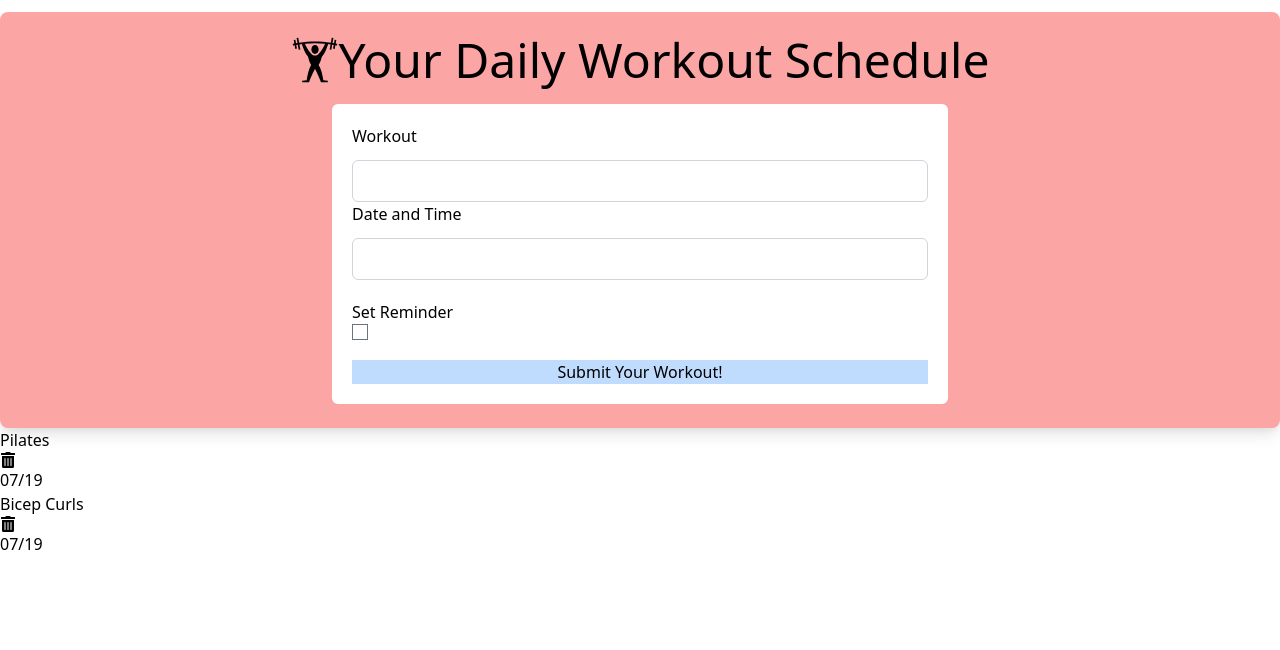
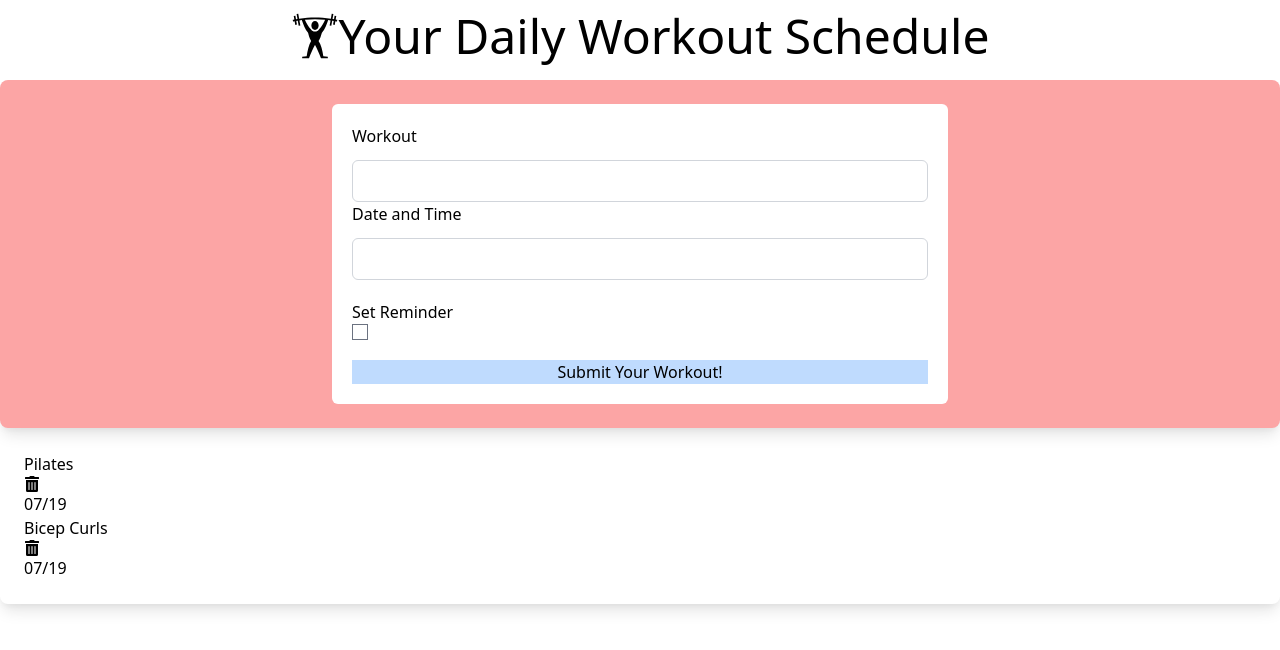
Before and after one commit to JenniferStohler/YourWorkoutSchedule, a React (Create React App) app: page / in a window 1280 px wide. Shown: the top 650 px of the page. Built offline with nearby package versions, Linux system fonts and the light colour scheme.

Commit message:
more reformatting

```diff
--- a/src/App.js
+++ b/src/App.js
@@ -8,6 +8,7 @@ import AddTask from "./components/AddTask"
 
 
 function App() {
+  const [showAddTask, setShowAddTask] = useState(true)
   const [tasks, setTasks] = useState([
     {
     id: 1,
@@ -41,16 +42,17 @@ function App() {
 
   return (
     <div className="App container mx-auto mt-3 font-thin">
-      <div className="bg-red-300 p-6 rounded-lg shadow-lg">
-      <h1 className="text-5xl text-black text-center">
+
+        <h1 className="text-5xl text-black text-center">
         <GiWeightLiftingUp className="inline-block text-black align-top"/>
         Your Daily Workout Schedule
         </h1>
-        <AddTask onAdd={addTask}/>
+        {showAddTask && <AddTask onAdd={addTask} />}
 
+      <div>
+      <div className="bg-white-300 p-6 rounded-lg shadow-lg">
+          {tasks.length > 0 ? (<Tasks tasks={tasks} onDelete={deleteTask} onToggle={toggleReminder} />) : ('No Workouts to Show')}
         </div>
-      <div>
-        {tasks.length > 0 ? (<Tasks tasks={tasks} onDelete={deleteTask} onToggle={toggleReminder} />) : ('No Workouts to Show')}
       </div>
     </div>
 
--- a/src/components/AddTask.js
+++ b/src/components/AddTask.js
@@ -20,8 +20,8 @@ const AddTask = ({onAdd}) => {
     setReminder(false)
   }
   return (
-
     <form className="add-form mt-5" onSubmit={onSubmit}>
+      <div className="bg-red-300 p-6 rounded-lg shadow-lg">
           <div className="form-control w-1/2 flex mx-auto bg-white rounded-md">
           <div className="p-5 flex flex-col min-w-full">
                 <label htmlFor="workout" className="font-medium text-black"
@@ -63,7 +63,8 @@ const AddTask = ({onAdd}) => {
               </div>
               <input type='submit' value='Submit Your Workout!' className='btn btn-block bg-blue-200' title='Submit Your Workout' />
             </div>
-            </div>
+        </div>
+        </div>
           </form>
   )
 }
```
